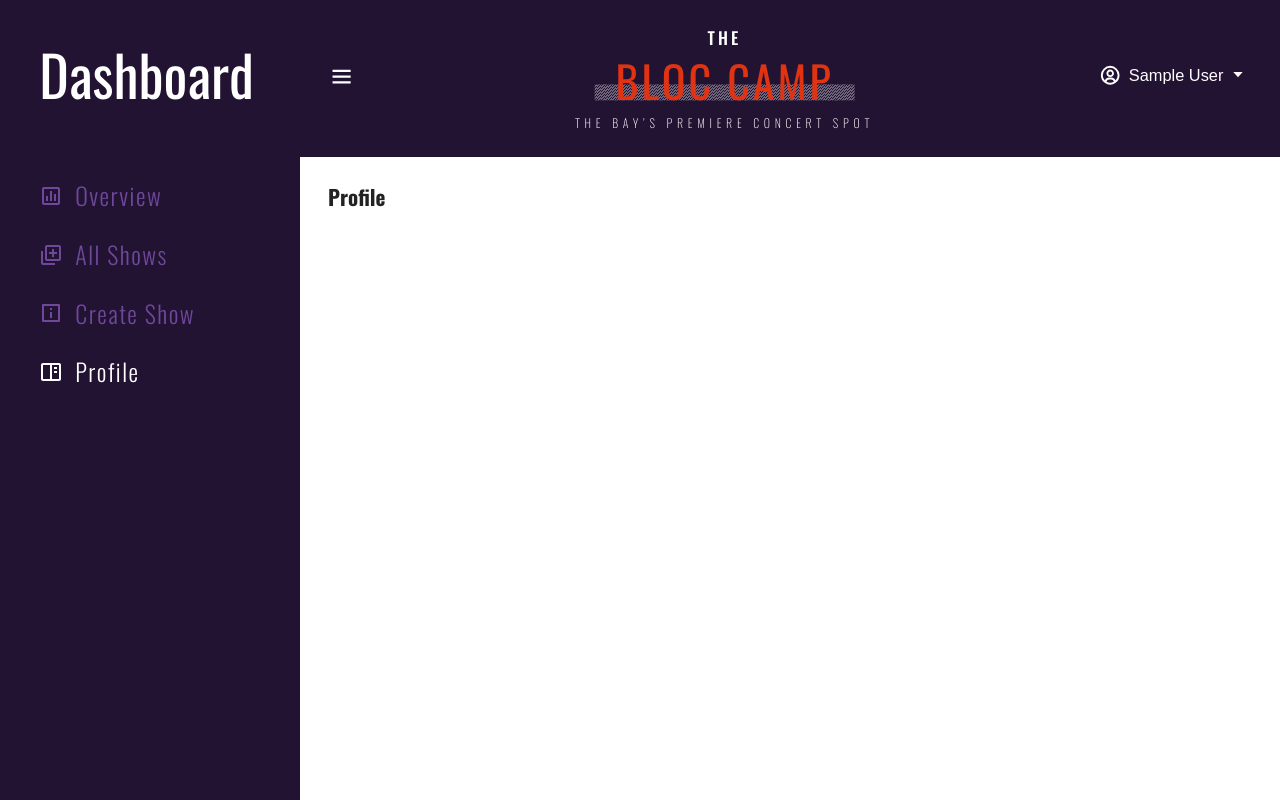
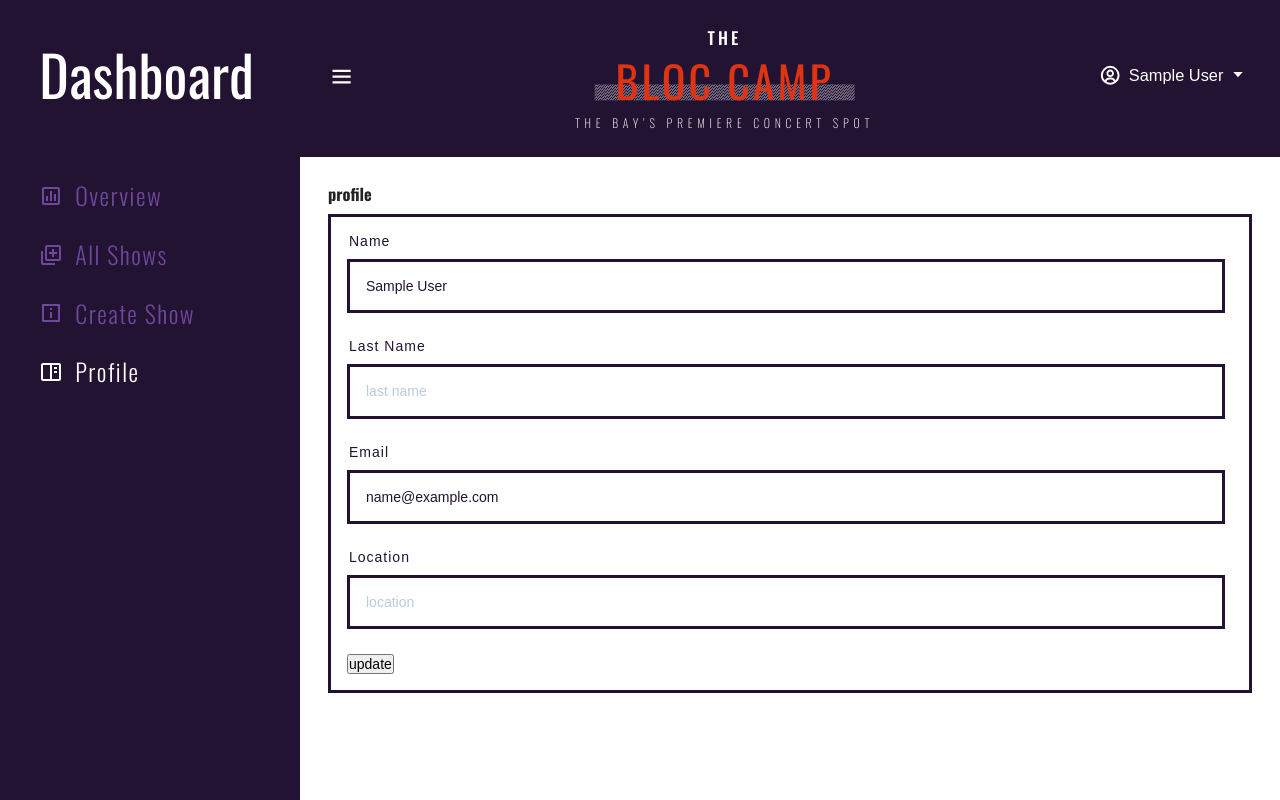
Before and after one commit to SutheeDev/The-Bloc-Camp, a React (Create React App) app in the folder client/: page /admin-dashboard/profile in a window 1280 px wide. Built offline with nearby package versions, Linux system fonts and the light colour scheme; sample sign-in values are in the browser's storage.

Commit message:
initial return setup on Profile page

```diff
--- a/client/src/components/FormRow.js
+++ b/client/src/components/FormRow.js
@@ -10,7 +10,7 @@ const FormRow = ({
   return (
     <div className="form-row">
       <label htmlFor={name} className="form-label">
-        {labelText || id}
+        {labelText || name}
       </label>
       <input
         type={type}
--- a/client/src/context/appContext.js
+++ b/client/src/context/appContext.js
@@ -105,7 +105,7 @@ const AppProvider = ({ children }) => {
     console.log(currentUser);
   };
 
-  const handleChange = ({ name, value }) => {
+  const handleInputChange = ({ name, value }) => {
     dispatch({
       type: HANDLE_CHANGE,
       payload: {
@@ -126,7 +126,7 @@ const AppProvider = ({ children }) => {
         toggleSidebar,
         logoutUser,
         updateUser,
-        handleChange,
+        handleInputChange,
       }}
     >
       {children}
--- a/client/src/pages/dashboard/Profile.js
+++ b/client/src/pages/dashboard/Profile.js
@@ -4,7 +4,6 @@ import { FormRow, Message } from "../../components";
 import { useState } from "react";
 
 const Profile = () => {
-  // const { handleChange } = useAppContext();
   const { user, showMessage, displayMessage, updateUser, isLoading } =
     useAppContext();
 
@@ -14,11 +13,11 @@ const Profile = () => {
   const [location, setLocation] = useState(user?.location);
   const [phoneNumber, setPhoneNumber] = useState(user?.phoneNumber);
 
-  const handleInput = (e) => {
-    const name = e.target.name;
-    const value = e.target.value;
-    // handleChange({ name, value });
-  };
+  // const handleInput = (e) => {
+  //   const name = e.target.name;
+  //   const value = e.target.value;
+  //   handleInputChange({ name, value });
+  // };
 
   const handleSubmit = (e) => {
     e.preventDefault();
@@ -27,7 +26,45 @@ const Profile = () => {
 
   return (
     <Wrapper>
-      <h2>Profile</h2>
+      <form className="form" onSubmit={handleSubmit}>
+        <h3 className="form=title">profile</h3>
+        {showMessage && <Message />}
+        <div className="form-input">
+          <FormRow
+            type="text"
+            name="name"
+            placeholder="name"
+            value={name}
+            handleChange={(e) => setname(e.target.value)}
+          />
+          <FormRow
+            type="text"
+            name="lastname"
+            labelText="last name"
+            placeholder="last name"
+            value={lastname}
+            handleChange={(e) => setLastname(e.target.value)}
+          />
+          <FormRow
+            type="text"
+            name="email"
+            placeholder="email address"
+            value={email}
+            handleChange={(e) => setEmail(e.target.value)}
+          />
+          <FormRow
+            type="text"
+            name="location"
+            placeholder="location"
+            value={location}
+            handleChange={(e) => setLocation(e.target.value)}
+          />
+
+          <button type="submit" className="btn" disabled={isLoading}>
+            update
+          </button>
+        </div>
+      </form>
     </Wrapper>
   );
 };
```
